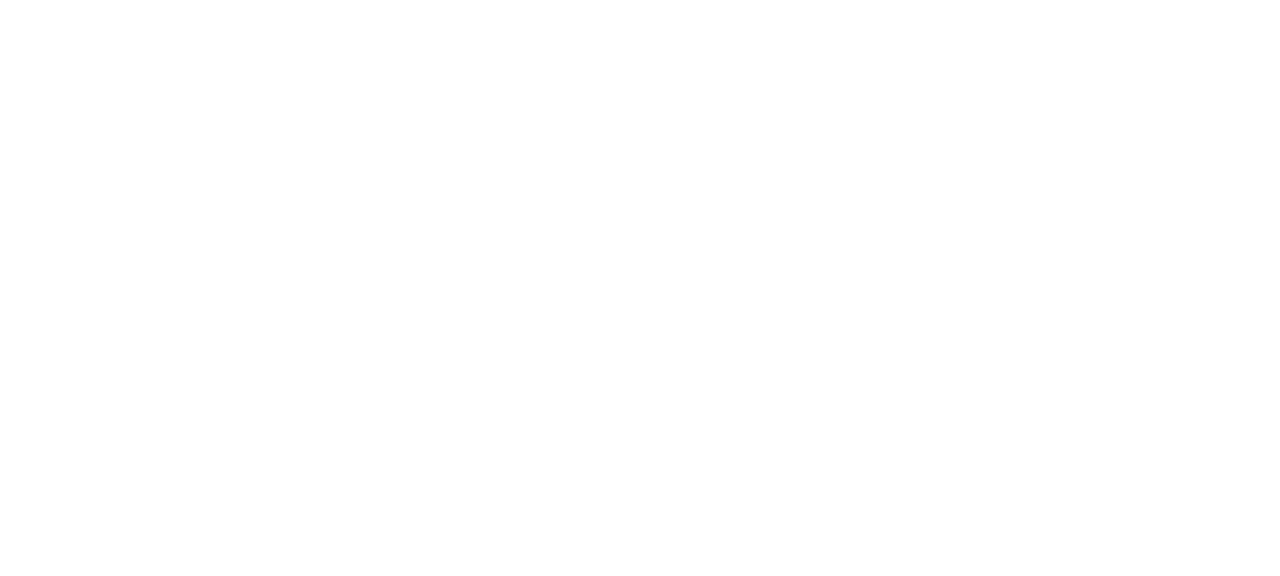
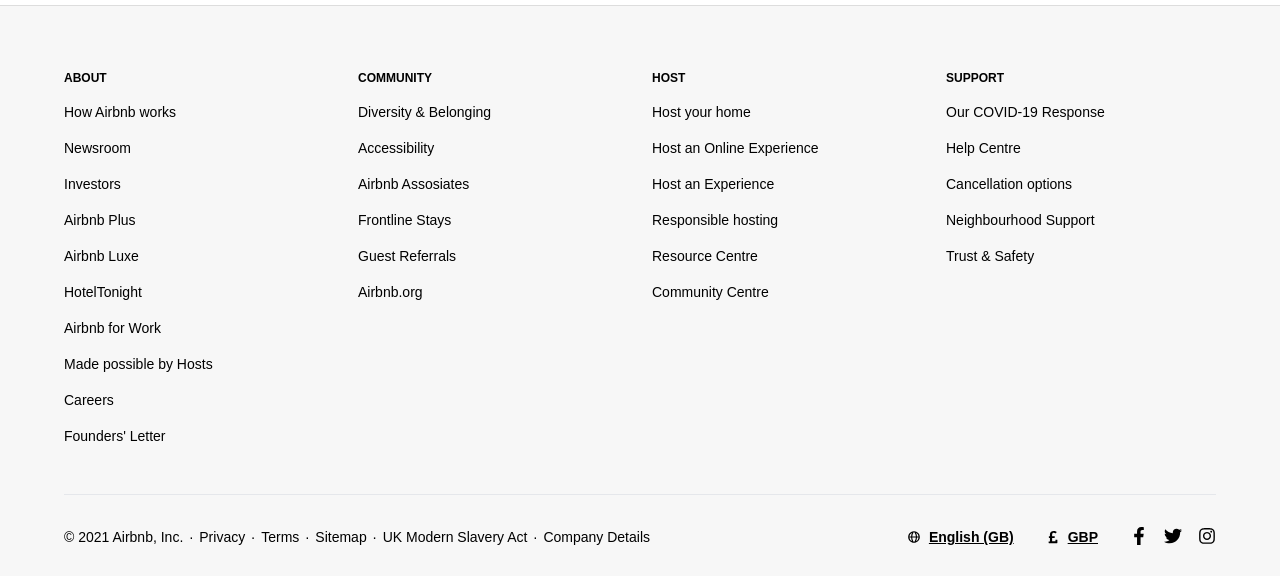
Before and after one commit to Rixcy/airbnb-clone, a React (Vite) app: page / in a window 1280 px wide. Shown: the part 2262-2838 px from the top of the page. Before the commit the page ends 2227 px from the top, so only its background shows below. Built offline with nearby package versions, Linux system fonts and the light colour scheme; a web font is replaced by a local one.

Commit message:
feat: add footer

```diff
--- a/package.json
+++ b/package.json
@@ -14,11 +14,13 @@
         "classnames": "^2.3.1",
         "react": "^17.0.0",
         "react-dom": "^17.0.0",
+        "react-icons": "^4.2.0",
         "zustand": "^3.5.1"
     },
     "devDependencies": {
         "@types/react": "^17.0.0",
         "@types/react-dom": "^17.0.0",
+        "@types/react-icons": "^3.0.0",
         "@vitejs/plugin-react-refresh": "^1.3.1",
         "autoprefixer": "^10.2.5",
         "husky": "^6.0.0",
--- a/src/App.tsx
+++ b/src/App.tsx
@@ -3,6 +3,7 @@
 import { CovidBanner } from "./components/CovidBanner"
 import { DiscoverExperiences } from "./components/DiscoverExperiences"
 import { ExploreNearby } from "./components/ExploreNearby"
+import { Footer } from "./components/Footer"
 import { Hero } from "./components/Hero"
 import { LiveAnywhere } from "./components/LiveAnywhere"
 
@@ -15,6 +16,7 @@
             <LiveAnywhere />
             <BecomeAHost />
             <DiscoverExperiences />
+            <Footer />
         </div>
     )
 }
--- a/src/components/DiscoverExperiences.tsx
+++ b/src/components/DiscoverExperiences.tsx
@@ -26,7 +26,7 @@
 
 export const DiscoverExperiences: React.VFC = () => {
     return (
-        <div className="discover-experiences mt-16 mb-6 mx-16">
+        <div className="discover-experiences mt-16 mb-16 mx-16">
             <h2 className="font-bold text-3xl mb-2">Discover Experiences</h2>
             <h3 className="text-2xl mb-4">
                 Unique activities with local experts - in person or online.
--- /dev/null
+++ b/src/components/Footer.tsx
@@ -0,0 +1,138 @@
+import React from "react"
+import {
+    FaFacebookF,
+    FaInstagram,
+    FaPoundSign,
+    FaTwitter,
+} from "react-icons/fa"
+import { BiGlobe } from "react-icons/bi"
+
+type LinkGroup = {
+    title: string
+    links: string[]
+}
+
+const linkGroups: LinkGroup[] = [
+    {
+        title: "ABOUT",
+        links: [
+            "How Airbnb works",
+            "Newsroom",
+            "Investors",
+            "Airbnb Plus",
+            "Airbnb Luxe",
+            "HotelTonight",
+            "Airbnb for Work",
+            "Made possible by Hosts",
+            "Careers",
+            "Founders' Letter",
+        ],
+    },
+    {
+        title: "COMMUNITY",
+        links: [
+            "Diversity & Belonging",
+            "Accessibility",
+            "Airbnb Assosiates",
+            "Frontline Stays",
+            "Guest Referrals",
+            "Airbnb.org",
+        ],
+    },
+    {
+        title: "HOST",
+        links: [
+            "Host your home",
+            "Host an Online Experience",
+            "Host an Experience",
+            "Responsible hosting",
+            "Resource Centre",
+            "Community Centre",
+        ],
+    },
+    {
+        title: "SUPPORT",
+        links: [
+            "Our COVID-19 Response",
+            "Help Centre",
+            "Cancellation options",
+            "Neighbourhood Support",
+            "Trust & Safety",
+        ],
+    },
+]
+
+export const Footer: React.VFC = () => {
+    return (
+        <div className="border-t border-[#DDDDDD] bg-[#F7F7F7] px-16 pt-16">
+            <FooterLinks linkGroups={linkGroups} />
+            <FooterInfo />
+        </div>
+    )
+}
+
+const FooterLinks: React.VFC<{ linkGroups: LinkGroup[] }> = (props) => {
+    const { linkGroups } = props
+
+    return (
+        <div className="grid grid-cols-4 gap-6">
+            {linkGroups.map((linkGroup) => (
+                <div className="flex flex-col" key={linkGroup.title}>
+                    <h5 className="font-bold text-xs mb-4">
+                        {linkGroup.title}
+                    </h5>
+                    {linkGroup.links.map((link) => (
+                        <a
+                            href="#"
+                            className="mb-4 text-sm hover:underline hover:text-darkest-grey"
+                            key={link}
+                        >
+                            {link}
+                        </a>
+                    ))}
+                </div>
+            ))}
+        </div>
+    )
+}
+
+const FooterInfo: React.VFC = () => {
+    return (
+        <div className="flex flex-row border-t mt-8 py-8 justify-between text-sm">
+            <div className="flex flex-row">
+                <p>© 2021 Airbnb, Inc.</p>
+                <span className="w-[16px] text-center">·</span>
+                <a href="#">Privacy</a>
+                <span className="w-[16px] text-center">·</span>
+                <a href="#">Terms</a>
+                <span className="w-[16px] text-center">·</span>
+                <a href="#">Sitemap</a>
+                <span className="w-[16px] text-center">·</span>
+                <a href="#">UK Modern Slavery Act</a>
+                <span className="w-[16px] text-center">·</span>
+                <a href="#">Company Details</a>
+            </div>
+            <div className="flex flex-row">
+                <div className="mr-8 flex flex-row">
+                    <div className="mr-8 flex flex-row items-center">
+                        <BiGlobe />
+                        <a href="#" className="ml-2 underline font-bold">
+                            English (GB)
+                        </a>
+                    </div>
+                    <div className="flex flex-row items-center">
+                        <FaPoundSign className="w-[14px] h-[14px]" />
+                        <a href="#" className="ml-2 underline font-bold">
+                            GBP
+                        </a>
+                    </div>
+                </div>
+                <div className="flex flex-row">
+                    <FaFacebookF className="mr-4 w-[18px] h-[18px]" />
+                    <FaTwitter className="mr-4 w-[18px] h-[18px]" />
+                    <FaInstagram className="w-[18px] h-[18px]" />
+                </div>
+            </div>
+        </div>
+    )
+}
```
Also changed, not shown: 1 other file (tests, documents, lock files or other folders).
